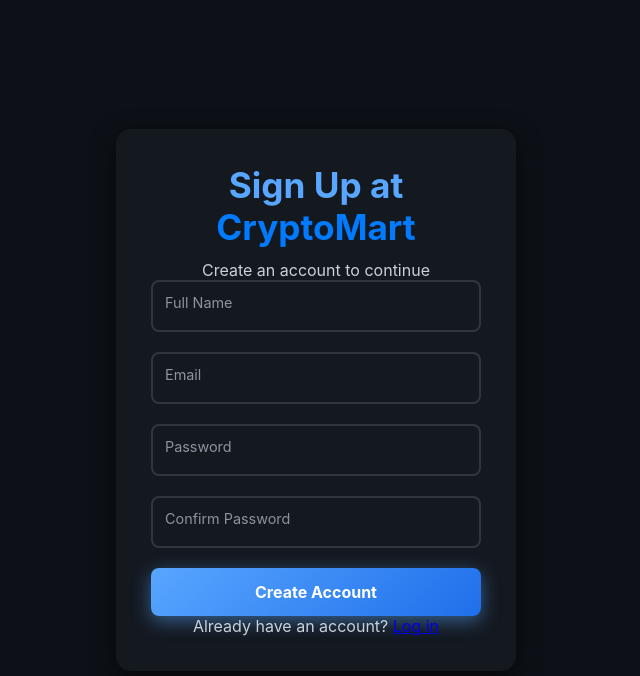
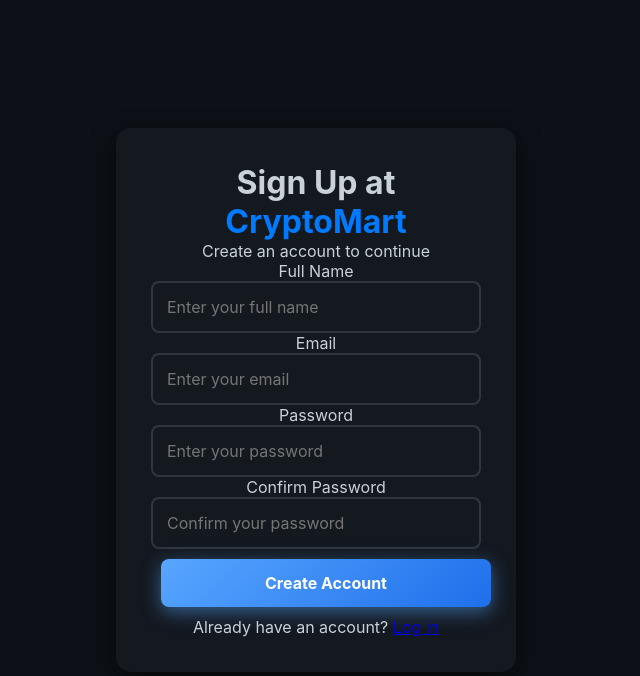
Before and after one commit to SkyRex06/login-register_in_flask, a Flask app: page /sign-up in a window 1280 px wide. Shown: the top 676 px of the page, without its empty margins (324-964 px from the left). Run offline with Flask 3, Linux system fonts and the light colour scheme.

Commit message:
fix the interface

```diff
--- a/website/static/css/styles.css
+++ b/website/static/css/styles.css
@@ -1,3 +1,4 @@
+/* General Styles */
 * {
     margin: 0;
     padding: 0;
@@ -13,6 +14,7 @@ body {
     align-items: center;
     height: 100vh;
     text-align: center;
+    transition: background 0.3s ease-in-out;
 }
 
 .home-body {
@@ -21,21 +23,26 @@ body {
 
 .brand-text {
     color: #58a6ff;
+    font-weight: bold;
 }
 
+/* Home Container */
 .home-container h1 {
     font-size: 3rem;
     color: #58a6ff;
     text-shadow: 2px 2px 10px rgba(88, 166, 255, 0.6);
+    animation: slideDown 0.6s ease-in-out;
 }
 
 .home-container p {
     font-size: 1.2rem;
     margin: 10px 0 20px;
     opacity: 0.9;
+    transition: opacity 0.3s ease-in-out;
 }
 
-.home-buttons .btn {
+/* Buttons */
+.btn {
     padding: 12px 24px;
     margin: 10px;
     text-decoration: none;
@@ -44,6 +51,7 @@ body {
     font-weight: bold;
     display: inline-block;
     transition: transform 0.3s ease, box-shadow 0.3s ease;
+    cursor: pointer;
 }
 
 .btn-primary {
@@ -70,13 +78,7 @@ body {
     box-shadow: 0 6px 12px rgba(88, 166, 255, 0.4);
 }
 
-.auth-body {
-    display: flex;
-    justify-content: center;
-    align-items: center;
-    height: 100vh;
-}
-
+/* Auth Container */
 .auth-container {
     background: rgba(22, 27, 34, 0.9);
     padding: 35px;
@@ -92,17 +94,7 @@ body {
     transform: translateY(-5px);
 }
 
-.auth-header h1 {
-    font-size: 2.2rem;
-    color: #58a6ff;
-    margin-bottom: 12px;
-}
-
-.auth-form .form-group {
-    position: relative;
-    margin-bottom: 20px;
-}
-
+/* Form Inputs */
 .auth-form input {
     width: 100%;
     padding: 14px;
@@ -112,15 +104,6 @@ body {
     color: #c9d1d9;
     font-size: 1rem;
     transition: 0.3s;
-    position: relative;
-    z-index: 2;
-}
-
-.auth-form input:-webkit-autofill {
-    background-color: transparent !important;
-    color: white !important;
-    -webkit-text-fill-color: white !important;
-    box-shadow: 0 0 0px 1000px #161b22 inset !important;
 }
 
 .auth-form input:focus {
@@ -129,32 +112,7 @@ body {
     box-shadow: 0 0 8px rgba(88, 166, 255, 0.6);
 }
 
-.auth-form input::placeholder {
-    color: transparent;
-}
-
-.auth-form input:focus::placeholder {
-    color: #c9d1d9;
-}
-
-.auth-form .form-group label {
-    position: absolute;
-    left: 14px;
-    top: 14px;
-    font-size: 0.9rem;
-    color: #8b949e;
-    transition: all 0.3s ease;
-    pointer-events: none;
-}
-
-.auth-form input:focus + label,
-.auth-form input:not(:placeholder-shown) + label {
-    top: -10px;
-    left: 12px;
-    font-size: 0.75rem;
-    color: #58a6ff;
-}
-
+/* Submit Button */
 button[type="submit"] {
     width: 100%;
     padding: 14px;
@@ -173,13 +131,18 @@ button[type="submit"]:hover {
     box-shadow: 0 6px 20px rgba(88, 166, 255, 0.6);
 }
 
-@media (prefers-reduced-motion: reduce) {
-    * {
-        animation: none !important;
-        transition: none !important;
-    }
+/* Animations */
+@keyframes fadeIn {
+    from { opacity: 0; }
+    to { opacity: 1; }
 }
 
+@keyframes slideDown {
+    from { transform: translateY(-20px); opacity: 0; }
+    to { transform: translateY(0); opacity: 1; }
+}
+
+/* Responsive Design */
 @media (max-width: 450px) {
     .auth-container {
         width: 90%;
```
